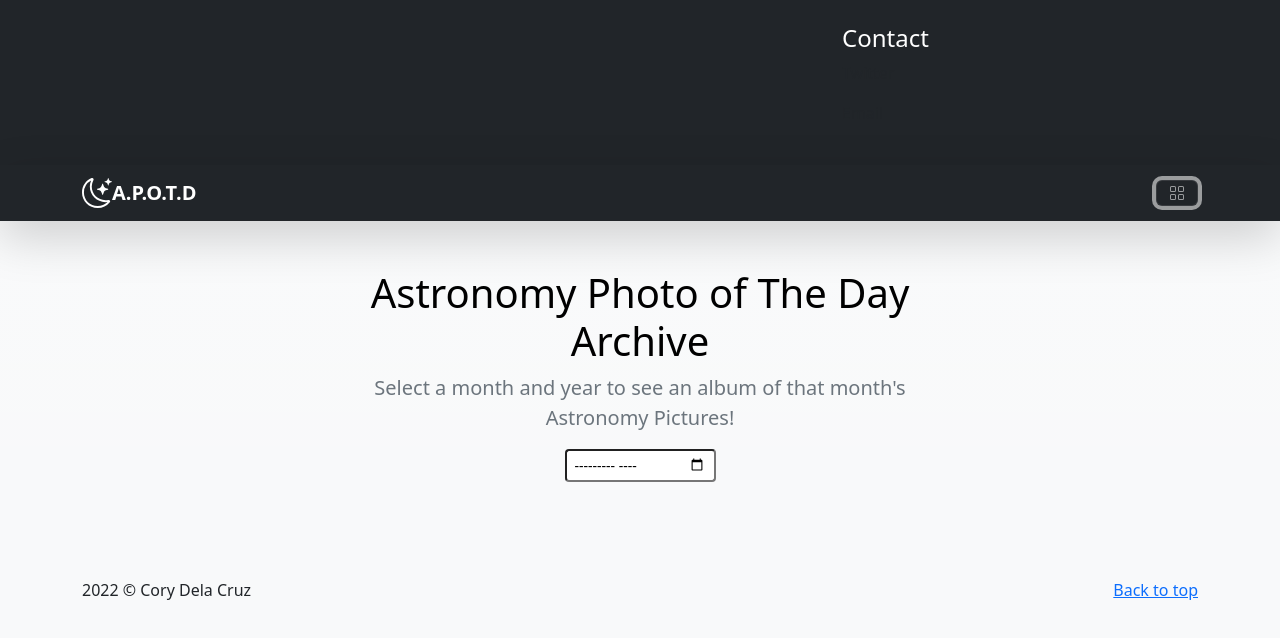
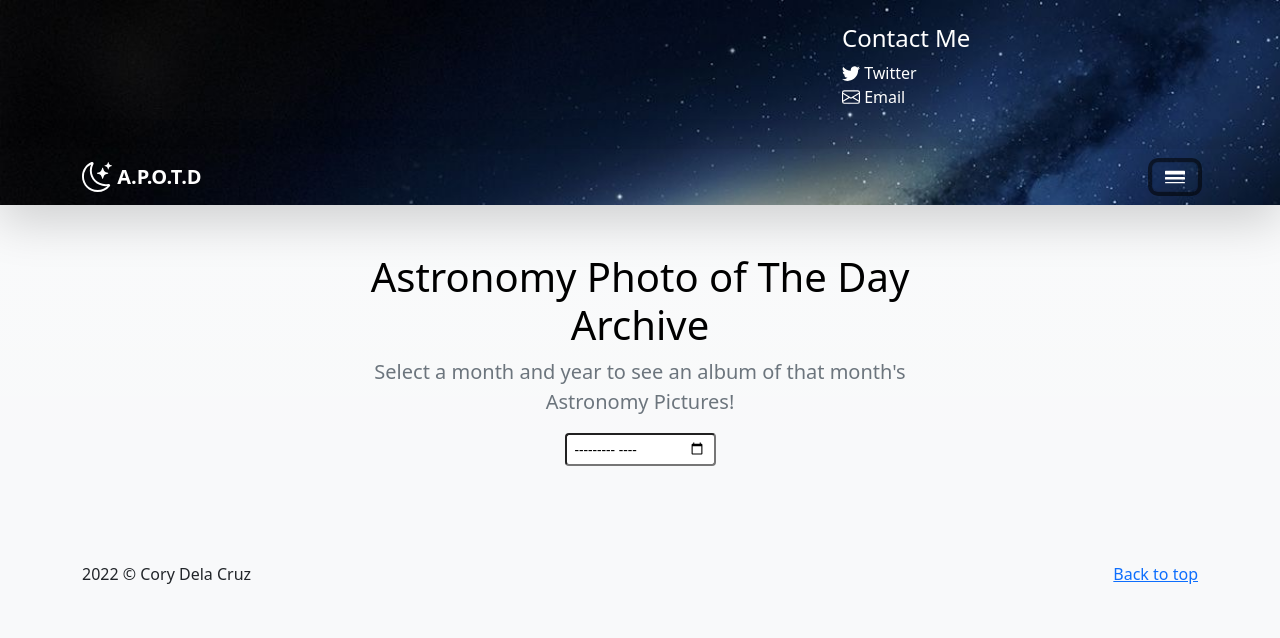
Before and after one commit to CoryDCruz/astro-potd-search-app, a website: page index.html in a window 1280 px wide. Both pictures are taken after a click on the button "toggle navigation". Drawn offline with nearby package versions, Linux system fonts and the light colour scheme.

Commit message:
added bg image to header

```diff
--- a/index.html
+++ b/index.html
@@ -12,7 +12,7 @@
 </head>
 <body>
     <header>
-        <div class="bg-dark collapse" id="navbarHeader">
+        <div class="collapse" id="navbarHeader">
             <div class="container">
                 <div class="row">
                     <div class="col-sm-8 col-md-7 py-4">
@@ -20,13 +20,23 @@
                     </div>
 
                     <div class="col-sm-4 offset-md-1 py-4">
-                        <h4 class="text-white">Contact</h4>
+                        <h4 class="text-white">Contact Me</h4>
                         <ul class="list-unstyled">
                             <li>
-                                <p>Twitter</p>
+                                <a href="https://twitter.com/corydelcru" class="d-flex align-items-center text-white" style="text-decoration:none">
+                                    <svg xmlns="http://www.w3.org/2000/svg" width="18" height="18" fill="white" class="bi bi-twitter" viewBox="0 0 16 16">
+                                        <path d="M5.026 15c6.038 0 9.341-5.003 9.341-9.334 0-.14 0-.282-.006-.422A6.685 6.685 0 0 0 16 3.542a6.658 6.658 0 0 1-1.889.518 3.301 3.301 0 0 0 1.447-1.817 6.533 6.533 0 0 1-2.087.793A3.286 3.286 0 0 0 7.875 6.03a9.325 9.325 0 0 1-6.767-3.429 3.289 3.289 0 0 0 1.018 4.382A3.323 3.323 0 0 1 .64 6.575v.045a3.288 3.288 0 0 0 2.632 3.218 3.203 3.203 0 0 1-.865.115 3.23 3.23 0 0 1-.614-.057 3.283 3.283 0 0 0 3.067 2.277A6.588 6.588 0 0 1 .78 13.58a6.32 6.32 0 0 1-.78-.045A9.344 9.344 0 0 0 5.026 15z"/>
+                                    </svg>
+                                    &nbsp;Twitter
+                                </a>
                             </li>
                             <li>
-                                <p>Email</p>
+                                <a href="mailto: corydcruz@gmail.com" class="d-flex align-items-center text-white" style="text-decoration:none">
+                                    <svg xmlns="http://www.w3.org/2000/svg" width="18" height="18" fill="currentColor" class="bi bi-envelope" viewBox="0 0 16 16">
+                                        <path d="M0 4a2 2 0 0 1 2-2h12a2 2 0 0 1 2 2v8a2 2 0 0 1-2 2H2a2 2 0 0 1-2-2V4Zm2-1a1 1 0 0 0-1 1v.217l7 4.2 7-4.2V4a1 1 0 0 0-1-1H2Zm13 2.383-4.708 2.825L15 11.105V5.383Zm-.034 6.876-5.64-3.471L8 9.583l-1.326-.795-5.64 3.47A1 1 0 0 0 2 13h12a1 1 0 0 0 .966-.741ZM1 11.105l4.708-2.897L1 5.383v5.722Z"/>
+                                      </svg>
+                                      &nbsp;Email
+                                </a>
                             </li>
                         </ul>
                     </div>
@@ -35,18 +45,18 @@
         </div>
 
 
-        <div class="navbar navbar-dark bg-dark shadow-lg">
+        <div class="navbar shadow-lg">
             <div class="container">
                 <a href="#" class="navbar-brand d-flex align-items-center">
-                    <svg xmlns="http://www.w3.org/2000/svg" width="30" height="30" fill="currentColor" class="bi bi-moon-stars" viewBox="0 0 16 16">
+                    <svg xmlns="http://www.w3.org/2000/svg" width="30" height="30" fill="white" class="bi bi-moon-stars" viewBox="0 0 16 16">
                         <path d="M6 .278a.768.768 0 0 1 .08.858 7.208 7.208 0 0 0-.878 3.46c0 4.021 3.278 7.277 7.318 7.277.527 0 1.04-.055 1.533-.16a.787.787 0 0 1 .81.316.733.733 0 0 1-.031.893A8.349 8.349 0 0 1 8.344 16C3.734 16 0 12.286 0 7.71 0 4.266 2.114 1.312 5.124.06A.752.752 0 0 1 6 .278zM4.858 1.311A7.269 7.269 0 0 0 1.025 7.71c0 4.02 3.279 7.276 7.319 7.276a7.316 7.316 0 0 0 5.205-2.162c-.337.042-.68.063-1.029.063-4.61 0-8.343-3.714-8.343-8.29 0-1.167.242-2.278.681-3.286z"/>
                         <path d="M10.794 3.148a.217.217 0 0 1 .412 0l.387 1.162c.173.518.579.924 1.097 1.097l1.162.387a.217.217 0 0 1 0 .412l-1.162.387a1.734 1.734 0 0 0-1.097 1.097l-.387 1.162a.217.217 0 0 1-.412 0l-.387-1.162A1.734 1.734 0 0 0 9.31 6.593l-1.162-.387a.217.217 0 0 1 0-.412l1.162-.387a1.734 1.734 0 0 0 1.097-1.097l.387-1.162zM13.863.099a.145.145 0 0 1 .274 0l.258.774c.115.346.386.617.732.732l.774.258a.145.145 0 0 1 0 .274l-.774.258a1.156 1.156 0 0 0-.732.732l-.258.774a.145.145 0 0 1-.274 0l-.258-.774a1.156 1.156 0 0 0-.732-.732l-.774-.258a.145.145 0 0 1 0-.274l.774-.258c.346-.115.617-.386.732-.732L13.863.1z"/>
                       </svg>
-                      <strong>A.P.O.T.D</strong>
+                      <strong class="text-white">&nbsp;A.P.O.T.D</strong>
                 </a>
                 <button class="navbar-toggler collapsed d-flex align-items-center" type="button" data-bs-toggle="collapse" data-bs-target="#navbarHeader" aria-controls="navbarHeader" aria-expanded="false" aria-label="toggle navigation">
-                    <svg xmlns="http://www.w3.org/2000/svg" width="16" height="16" fill="currentColor" class="bi bi-grid" viewBox="0 0 16 16">
-                        <path d="M1 2.5A1.5 1.5 0 0 1 2.5 1h3A1.5 1.5 0 0 1 7 2.5v3A1.5 1.5 0 0 1 5.5 7h-3A1.5 1.5 0 0 1 1 5.5v-3zM2.5 2a.5.5 0 0 0-.5.5v3a.5.5 0 0 0 .5.5h3a.5.5 0 0 0 .5-.5v-3a.5.5 0 0 0-.5-.5h-3zm6.5.5A1.5 1.5 0 0 1 10.5 1h3A1.5 1.5 0 0 1 15 2.5v3A1.5 1.5 0 0 1 13.5 7h-3A1.5 1.5 0 0 1 9 5.5v-3zm1.5-.5a.5.5 0 0 0-.5.5v3a.5.5 0 0 0 .5.5h3a.5.5 0 0 0 .5-.5v-3a.5.5 0 0 0-.5-.5h-3zM1 10.5A1.5 1.5 0 0 1 2.5 9h3A1.5 1.5 0 0 1 7 10.5v3A1.5 1.5 0 0 1 5.5 15h-3A1.5 1.5 0 0 1 1 13.5v-3zm1.5-.5a.5.5 0 0 0-.5.5v3a.5.5 0 0 0 .5.5h3a.5.5 0 0 0 .5-.5v-3a.5.5 0 0 0-.5-.5h-3zm6.5.5A1.5 1.5 0 0 1 10.5 9h3a1.5 1.5 0 0 1 1.5 1.5v3a1.5 1.5 0 0 1-1.5 1.5h-3A1.5 1.5 0 0 1 9 13.5v-3zm1.5-.5a.5.5 0 0 0-.5.5v3a.5.5 0 0 0 .5.5h3a.5.5 0 0 0 .5-.5v-3a.5.5 0 0 0-.5-.5h-3z"/>
+                    <svg xmlns="http://www.w3.org/2000/svg" width="20" height="20" fill="white" class="bi bi-border-width" viewBox="0 0 16 16">
+                        <path d="M0 3.5A.5.5 0 0 1 .5 3h15a.5.5 0 0 1 .5.5v2a.5.5 0 0 1-.5.5H.5a.5.5 0 0 1-.5-.5v-2zm0 5A.5.5 0 0 1 .5 8h15a.5.5 0 0 1 .5.5v1a.5.5 0 0 1-.5.5H.5a.5.5 0 0 1-.5-.5v-1zm0 4a.5.5 0 0 1 .5-.5h15a.5.5 0 0 1 0 1H.5a.5.5 0 0 1-.5-.5z"/>
                       </svg>
                 </button>
 
--- a/style.css
+++ b/style.css
@@ -3,3 +3,11 @@
     margin: 0;
     box-sizing: border-box;
 }
+
+
+ header {
+    background-image: url('bg1.jpeg');
+    background-repeat: no-repeat;
+    background-size: cover;
+    min-height: 50px;
+}
```
Also changed, not shown: bg1.jpeg (added).
